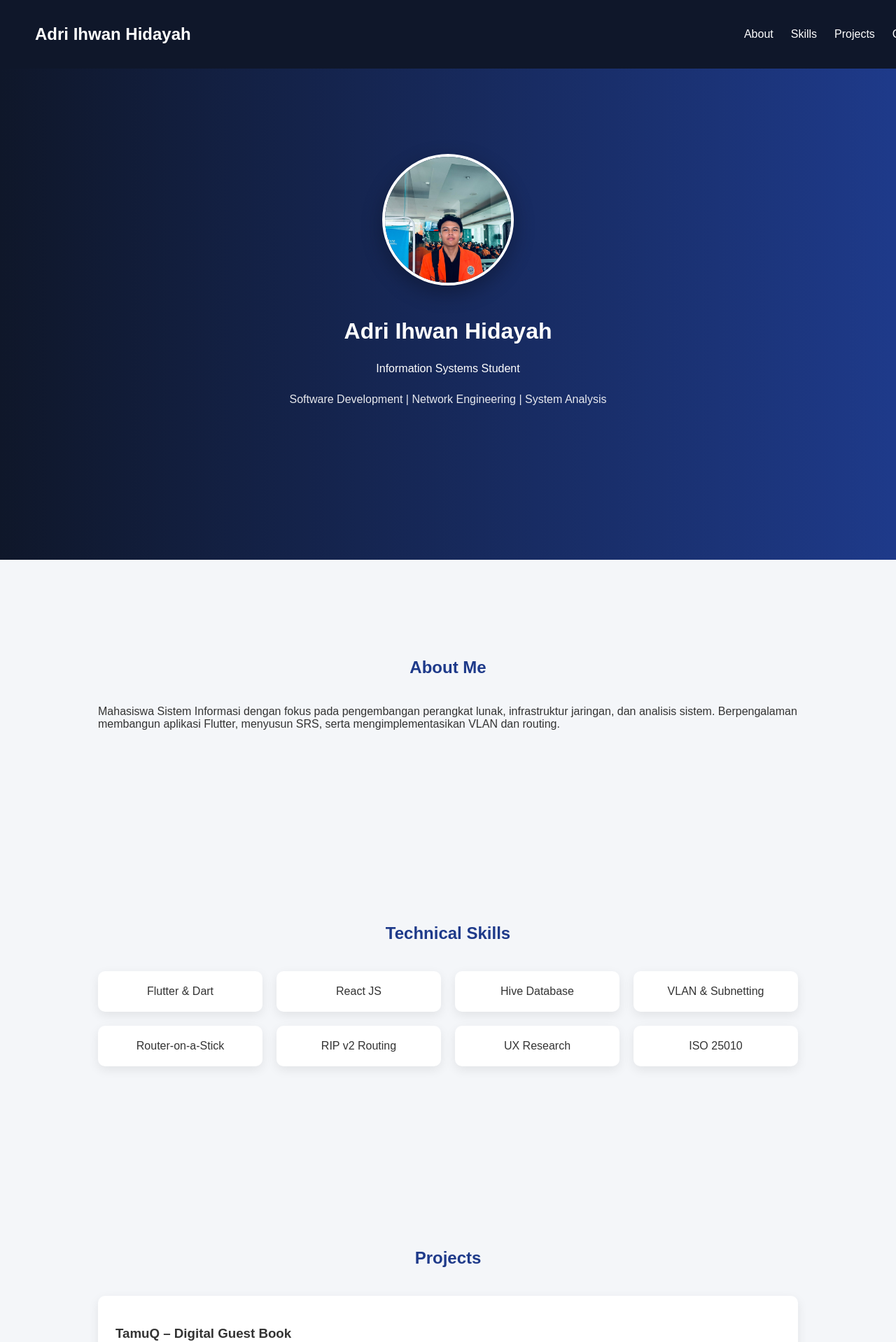
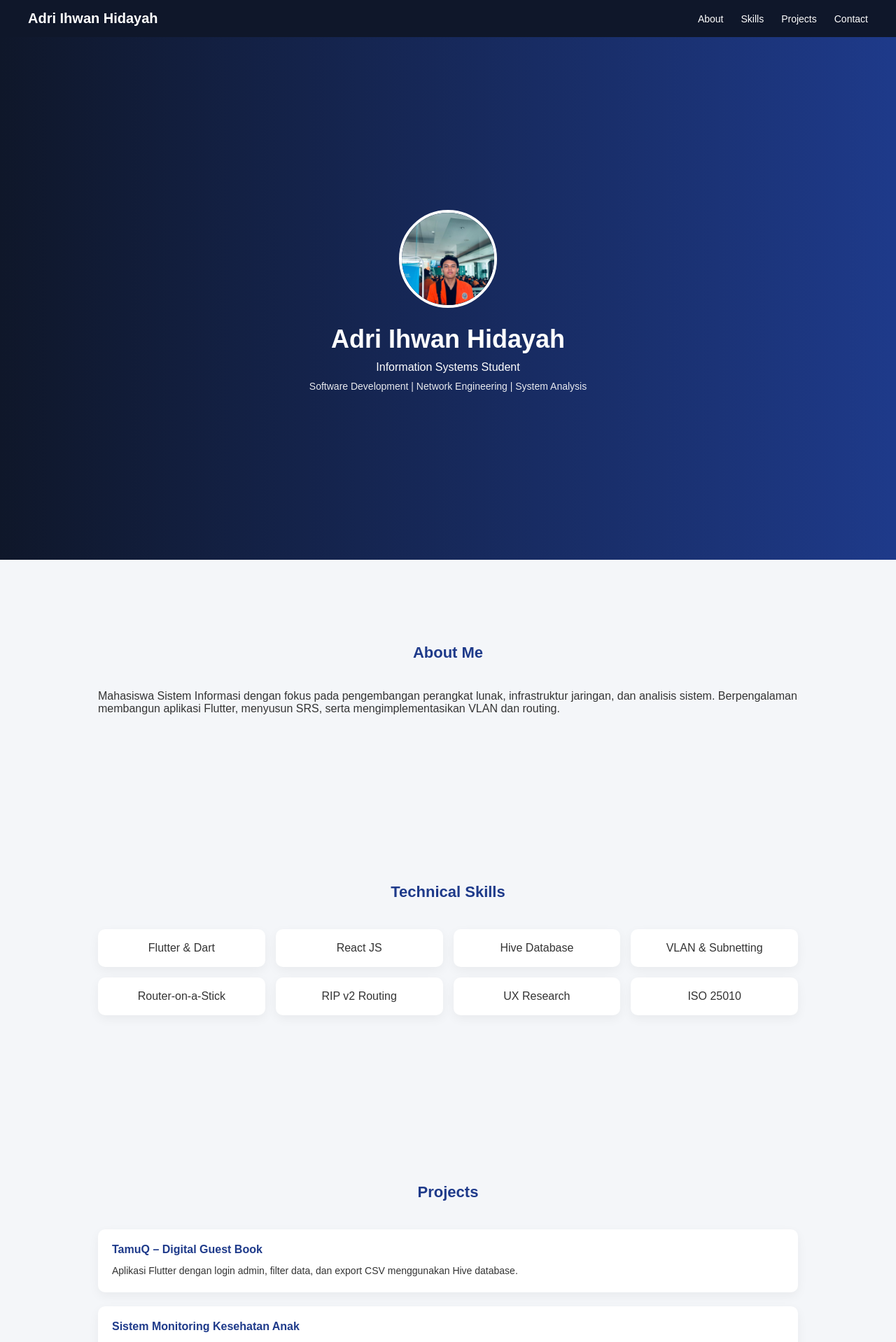
Before and after one commit to AdriIhwanHidayah/portfolio-adri, a React (Vite) app in the folder portfolio-adri/: page / in a window 1280 px wide. Shown: the top 1918 px of the page at 70% size. Built offline with nearby package versions, Linux system fonts and the light colour scheme.

Commit message:
fix responsive layout mobile

```diff
--- a/portfolio-adri/src/index.css
+++ b/portfolio-adri/src/index.css
@@ -1,77 +1,141 @@
+/* RESET */
+* {
+  margin: 0;
+  padding: 0;
+  box-sizing: border-box;
+}
+
+html {
+  scroll-behavior: smooth;
+}
+
 body {
-  margin: 0;
   font-family: 'Poppins', sans-serif;
   background: #f4f6f9;
   color: #333;
-  scroll-behavior: smooth;
 }
+
+/* ================= NAVBAR ================= */
 
 .navbar {
   position: fixed;
   width: 100%;
   background: #0f172a;
   color: white;
-  padding: 15px 50px;
+  padding: 15px 20px;
   display: flex;
   justify-content: space-between;
   align-items: center;
+  z-index: 1000;
+}
+
+.navbar h1 {
+  font-size: 16px;
 }
 
 .navbar ul {
   list-style: none;
   display: flex;
-  gap: 25px;
+  gap: 15px;
 }
 
 .navbar a {
   color: white;
   text-decoration: none;
+  font-size: 14px;
 }
 
+/* ================= HERO ================= */
+
 .hero {
-  height: 100vh;
+  min-height: 100vh;
   background: linear-gradient(to right, #0f172a, #1e3a8a);
   display: flex;
-  flex-direction: column;
   justify-content: center;
   align-items: center;
+  text-align: center;
+  padding: 120px 20px 60px;
   color: white;
-  text-align: center;
 }
 
+.hero-content {
+  max-width: 500px;
+}
+
+.profile-img {
+  width: 140px;
+  height: 140px;
+  object-fit: cover;
+  border-radius: 50%;
+  border: 4px solid white;
+  margin-bottom: 20px;
+}
+
+.hero h2 {
+  font-size: 24px;
+  margin-bottom: 10px;
+}
+
+.hero span {
+  display: block;
+  margin-top: 10px;
+  font-size: 14px;
+  opacity: 0.9;
+}
+
+/* ================= SECTION ================= */
+
 .section {
-  padding: 120px 50px;
-  max-width: 1000px;
+  padding: 80px 20px;
+  max-width: 1100px;
   margin: auto;
 }
 
 .section h2 {
   text-align: center;
   margin-bottom: 40px;
+  font-size: 22px;
   color: #1e3a8a;
 }
 
+/* ================= SKILLS ================= */
+
 .skills-grid {
   display: grid;
-  grid-template-columns: repeat(auto-fit, minmax(200px, 1fr));
-  gap: 20px;
+  grid-template-columns: 1fr;
+  gap: 15px;
 }
 
 .skill-card {
   background: white;
-  padding: 20px;
+  padding: 18px;
   text-align: center;
   border-radius: 10px;
-  box-shadow: 0 5px 15px rgba(0,0,0,0.08);
+  box-shadow: 0 5px 15px rgba(0,0,0,0.05);
 }
+
+/* ================= PROJECTS ================= */
 
 .project-card {
   background: white;
-  padding: 25px;
+  padding: 20px;
   border-radius: 10px;
   margin-bottom: 20px;
-  box-shadow: 0 5px 15px rgba(0,0,0,0.08);
+  box-shadow: 0 5px 15px rgba(0,0,0,0.05);
 }
+
+.project-card h3 {
+  font-size: 16px;
+  margin-bottom: 10px;
+  color: #1e3a8a;
+}
+
+.project-card p {
+  font-size: 14px;
+  line-height: 1.6;
+}
+
+/* ================= CONTACT ================= */
 
 .contact {
   text-align: center;
@@ -79,46 +143,55 @@ body {
 
 .contact a {
   display: inline-block;
-  margin: 10px;
-  padding: 10px 20px;
+  margin: 8px;
+  padding: 8px 16px;
   background: #1e3a8a;
   color: white;
   text-decoration: none;
   border-radius: 5px;
+  font-size: 14px;
 }
 
-.hero {
-  height: 100vh;
-  background: linear-gradient(to right, #0f172a, #1e3a8a);
-  display: flex;
-  justify-content: center;
-  align-items: center;
-  text-align: center;
-  color: white;
+/* ================= TABLET ================= */
+
+@media (min-width: 600px) {
+
+  .navbar {
+    padding: 15px 40px;
+  }
+
+  .hero h2 {
+    font-size: 28px;
+  }
+
+  .skills-grid {
+    grid-template-columns: repeat(2, 1fr);
+  }
+
 }
 
-.hero-content {
-  display: flex;
-  flex-direction: column;
-  align-items: center;
+/* ================= DESKTOP ================= */
+
+@media (min-width: 992px) {
+
+  .navbar h1 {
+    font-size: 20px;
+  }
+
+  .navbar ul {
+    gap: 25px;
+  }
+
+  .hero h2 {
+    font-size: 36px;
+  }
+
+  .skills-grid {
+    grid-template-columns: repeat(4, 1fr);
+  }
+
+  .section {
+    padding: 120px 50px;
+  }
+
 }
-
-.profile-img {
-  width: 180px;
-  height: 180px;
-  object-fit: cover;
-  border-radius: 50%;
-  border: 4px solid white;
-  margin-bottom: 20px;
-  box-shadow: 0 10px 30px rgba(0,0,0,0.3);
-}
-
-.hero h2 {
-  font-size: 32px;
-  margin-bottom: 10px;
-}
-
-.hero span {
-  opacity: 0.9;
-  margin-top: 10px;
-}
```
